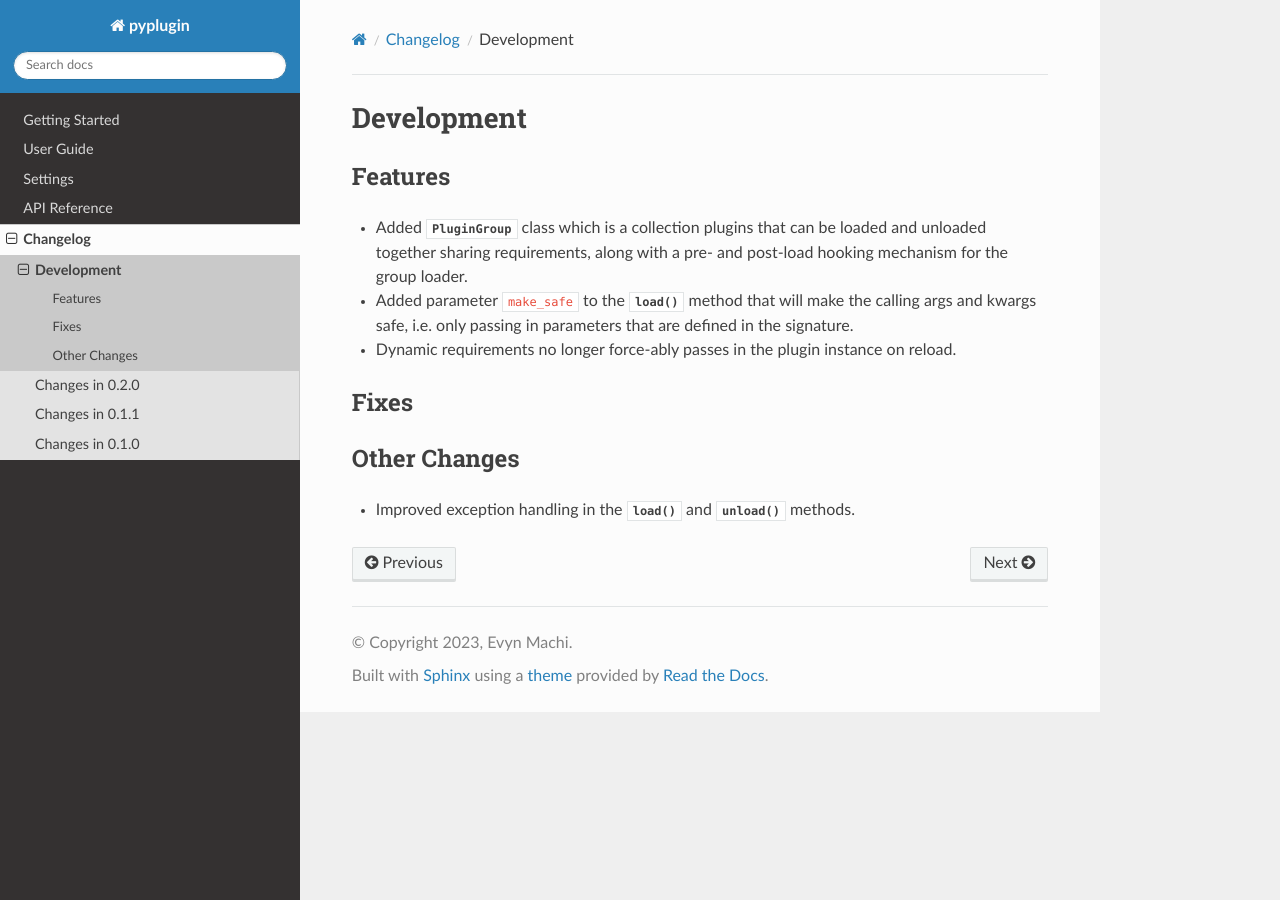
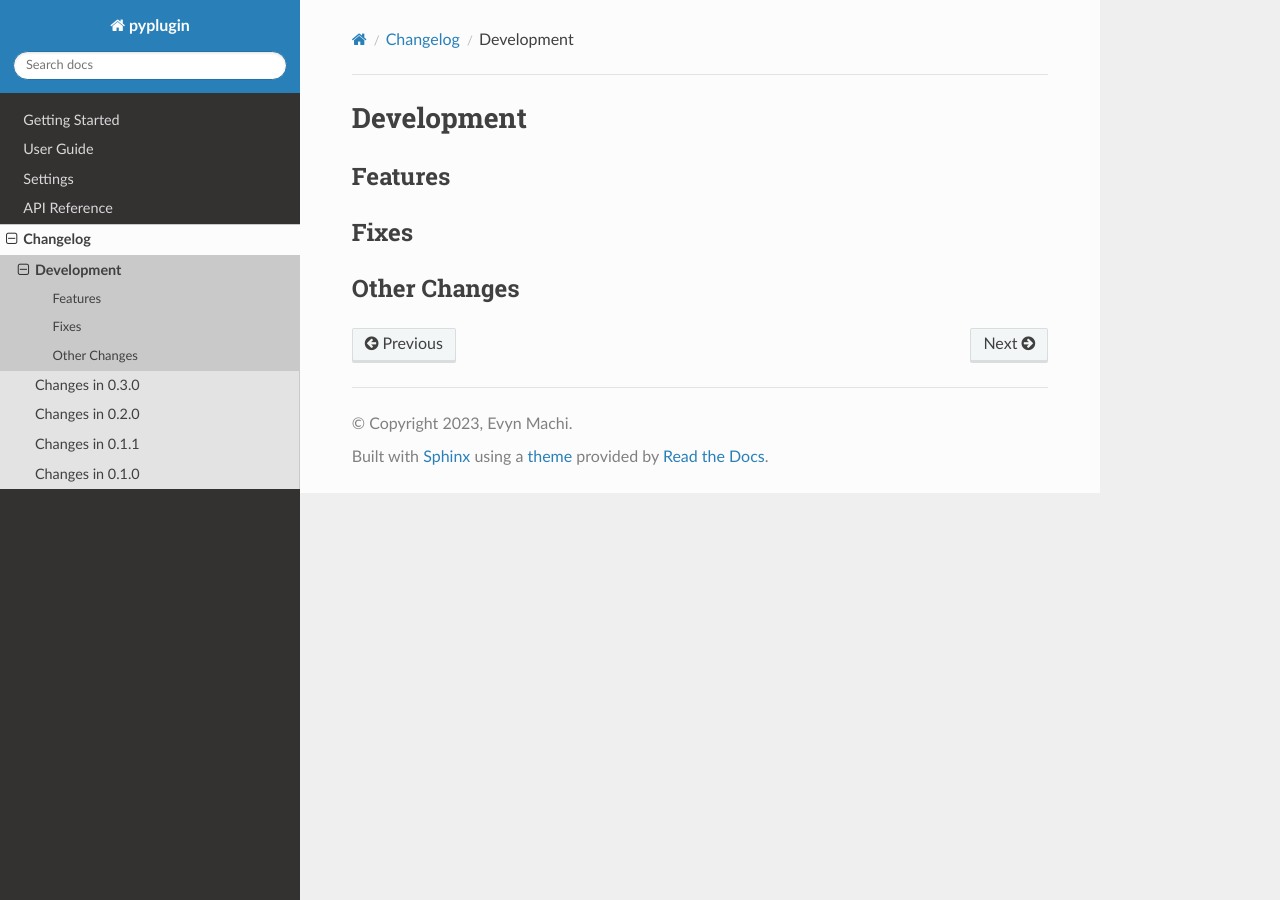
Before and after one commit to pyplugin/pyplugin, a Sphinx documentation site: the page built from docs/changelog/development.rst, in a window 1280 px wide. Built offline with Sphinx 7.4.7 and the Read the Docs theme 2.0.0, drawn with Linux system fonts in a browser that asks for light colours.

Commit message:
Rev version to 0.3.0

```diff
--- a/docs/changelog.rst
+++ b/docs/changelog.rst
@@ -5,6 +5,7 @@
    :maxdepth: 3
 
    changelog/development
+   changelog/changelog-0.3.0
    changelog/changelog-0.2.0
    changelog/changelog-0.1.1
    changelog/changelog-0.1.0
--- a/docs/changelog/development.rst
+++ b/docs/changelog/development.rst
@@ -4,17 +4,8 @@
 Features
 ---------
 
-- Added :class:`~pyplugin.group.PluginGroup` class which is a collection plugins that can be loaded and unloaded
-  together sharing requirements, along with a pre- and post-load hooking mechanism for the group loader.
-- Added parameter :code:`make_safe` to the :meth:`~pyplugin.base.Plugin.load` method that will make the calling args
-  and kwargs safe, i.e. only passing in parameters that are defined in the signature.
-- Dynamic requirements no longer force-ably passes in the plugin instance on reload.
-
 Fixes
 ------
 
 Other Changes
 --------------
-
-- Improved exception handling in the :meth:`~pyplugin.base.Plugin.load` and :meth:`~pyplugin.base.Plugin.unload`
-  methods.
--- a/docs/conf.py
+++ b/docs/conf.py
@@ -24,7 +24,7 @@
 author = "Evyn Machi"
 
 # The full version, including alpha/beta/rc tags
-release = "v0.2.0"
+release = "v0.3.0"
 
 
 # -- General configuration ---------------------------------------------------
--- a/pyproject.toml
+++ b/pyproject.toml
@@ -4,7 +4,7 @@
 
 [project]
 name = "pyplugin"
-version = "0.2.0"
+version = "0.3.0"
 authors = [
   { name="Evyn Machi", email="evyn.machi@gmail.com" },
 ]
```
Also changed, not shown: README.md (+12 -8 lines), docs/changelog/changelog-0.3.0.rst (added, +20 -0 lines).
